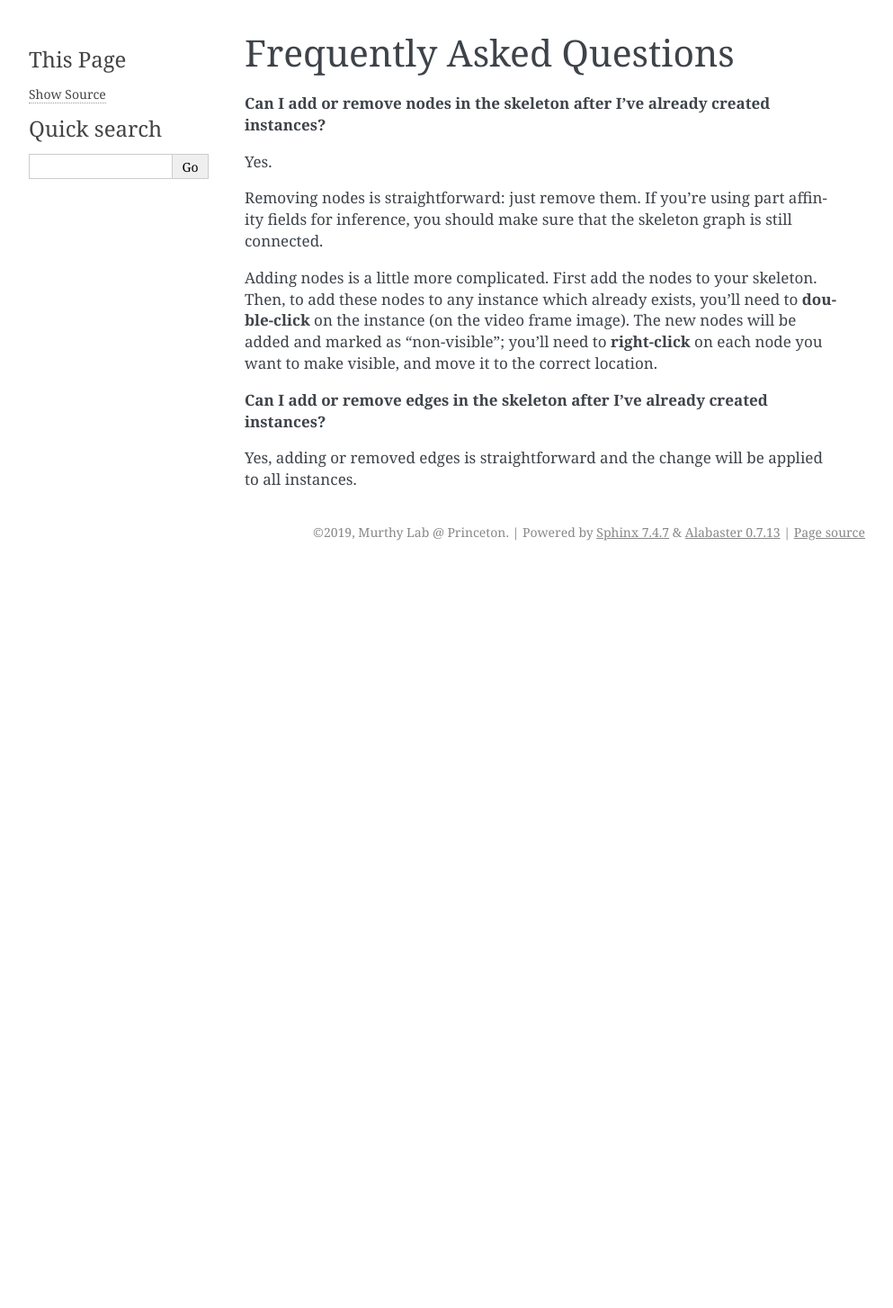
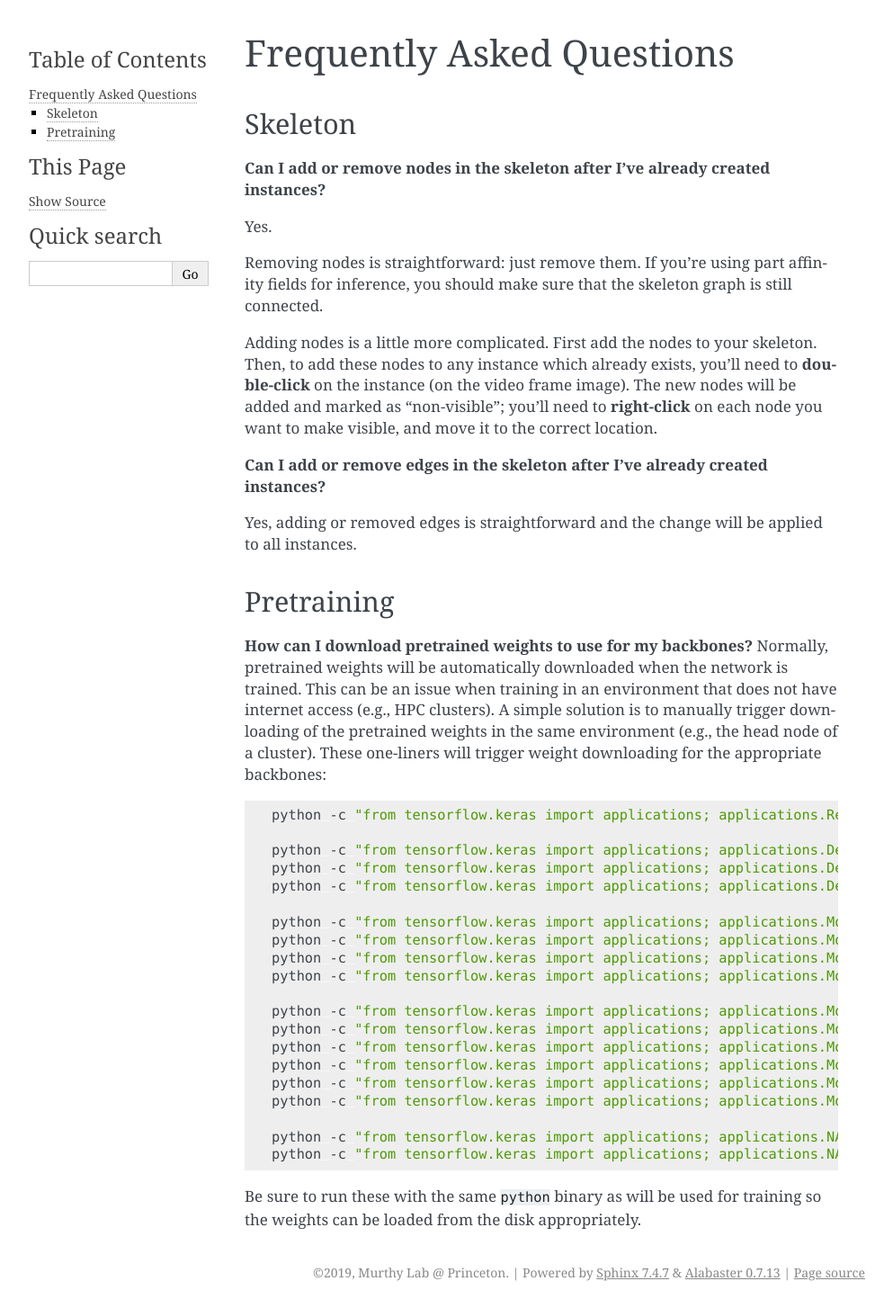
Before and after one commit to mingxiaowei/jelly-sleap, a Sphinx documentation site: the page built from docs/faq.rst, in a window 1280 px wide. Shown: the whole page at 90% size, without its empty margins (148-1141 px from the left). Built offline with Sphinx 7.4.7, drawn with Linux system fonts in a browser that asks for light colours; before the commit the page ends 900 px from its top, so only the background shows below that.

Commit message:
Add weight downloading to FAQ

```diff
--- a/docs/faq.rst
+++ b/docs/faq.rst
@@ -2,6 +2,9 @@
 
 Frequently Asked Questions
 ==========================
+
+Skeleton
+--------
 
 **Can I add or remove nodes in the skeleton after I've already created instances?**
 
@@ -14,3 +17,34 @@ Adding nodes is a little more complicated. First add the nodes to your skeleton.
 **Can I add or remove edges in the skeleton after I've already created instances?**
 
 Yes, adding or removed edges is straightforward and the change will be applied to all instances.
+
+Pretraining
+-----------
+**How can I download pretrained weights to use for my backbones?**
+Normally, pretrained weights will be automatically downloaded when the network is trained. This can be an issue when training in an environment that does not have internet access (e.g., HPC clusters). A simple solution is to manually trigger downloading of the pretrained weights in the same environment (e.g., the head node of a cluster). These one-liners will trigger weight downloading for the appropriate backbones:
+
+.. code-block:: bash
+
+  python -c "from tensorflow.keras import applications; applications.ResNet50(weights='imagenet', include_top=False, input_shape=(256, 256, 3))"
+
+  python -c "from tensorflow.keras import applications; applications.DenseNet121(weights='imagenet', include_top=False, input_shape=(256, 256, 3))"
+  python -c "from tensorflow.keras import applications; applications.DenseNet169(weights='imagenet', include_top=False, input_shape=(256, 256, 3))"
+  python -c "from tensorflow.keras import applications; applications.DenseNet201(weights='imagenet', include_top=False, input_shape=(256, 256, 3))"
+
+  python -c "from tensorflow.keras import applications; applications.MobileNet(weights='imagenet', include_top=False, input_shape=(256, 256, 3), alpha=0.25)"
+  python -c "from tensorflow.keras import applications; applications.MobileNet(weights='imagenet', include_top=False, input_shape=(256, 256, 3), alpha=0.5)"
+  python -c "from tensorflow.keras import applications; applications.MobileNet(weights='imagenet', include_top=False, input_shape=(256, 256, 3), alpha=0.75)"
+  python -c "from tensorflow.keras import applications; applications.MobileNet(weights='imagenet', include_top=False, input_shape=(256, 256, 3), alpha=1.0)"
+
+  python -c "from tensorflow.keras import applications; applications.MobileNetV2(weights='imagenet', include_top=False, input_shape=(256, 256, 3), alpha=0.35)"
+  python -c "from tensorflow.keras import applications; applications.MobileNetV2(weights='imagenet', include_top=False, input_shape=(256, 256, 3), alpha=0.5)"
+  python -c "from tensorflow.keras import applications; applications.MobileNetV2(weights='imagenet', include_top=False, input_shape=(256, 256, 3), alpha=0.75)"
+  python -c "from tensorflow.keras import applications; applications.MobileNetV2(weights='imagenet', include_top=False, input_shape=(256, 256, 3), alpha=1.0)"
+  python -c "from tensorflow.keras import applications; applications.MobileNetV2(weights='imagenet', include_top=False, input_shape=(256, 256, 3), alpha=1.3)"
+  python -c "from tensorflow.keras import applications; applications.MobileNetV2(weights='imagenet', include_top=False, input_shape=(256, 256, 3), alpha=1.4)"
+
+  python -c "from tensorflow.keras import applications; applications.NASNetMobile(weights='imagenet', include_top=False, input_shape=(224, 224, 3))"
+  python -c "from tensorflow.keras import applications; applications.NASNetLarge(weights='imagenet', include_top=False, input_shape=(331, 331, 3))"
+
+
+Be sure to run these with the same ``python`` binary as will be used for training so the weights can be loaded from the disk appropriately.
```
